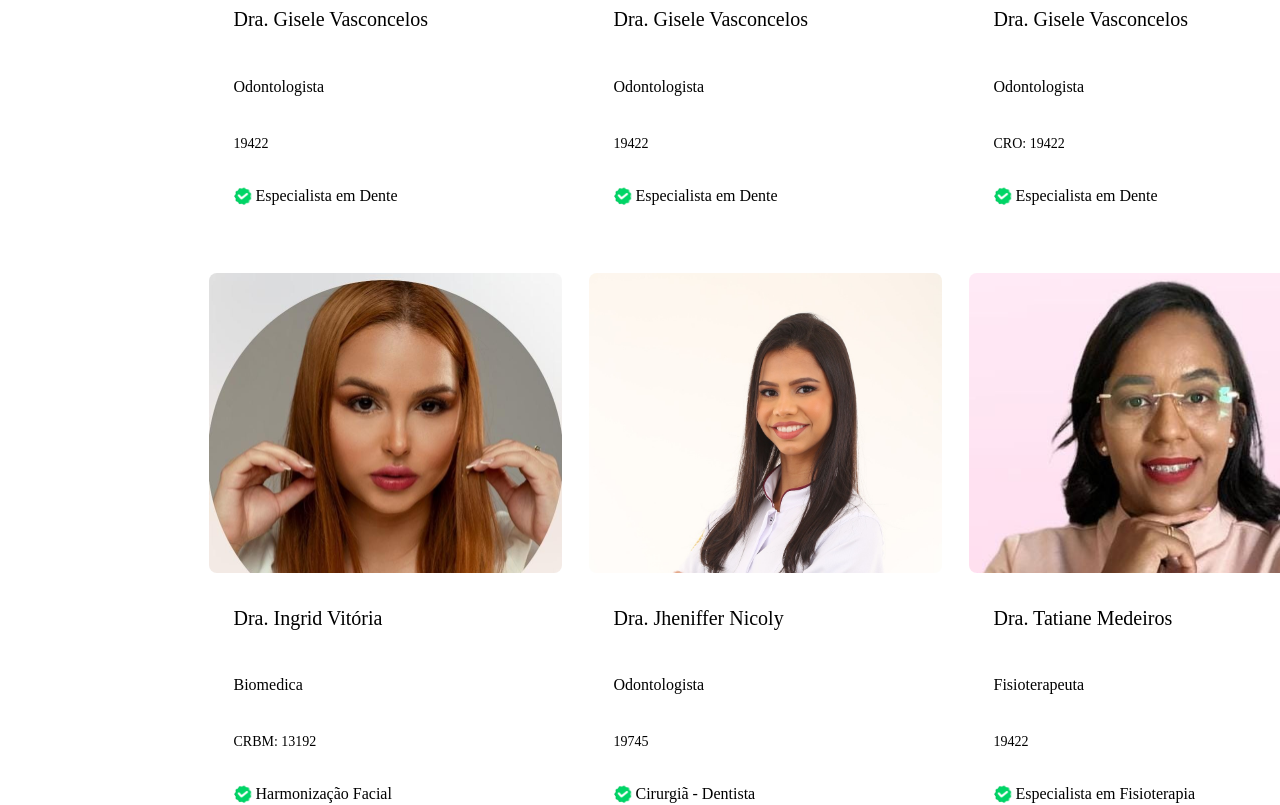
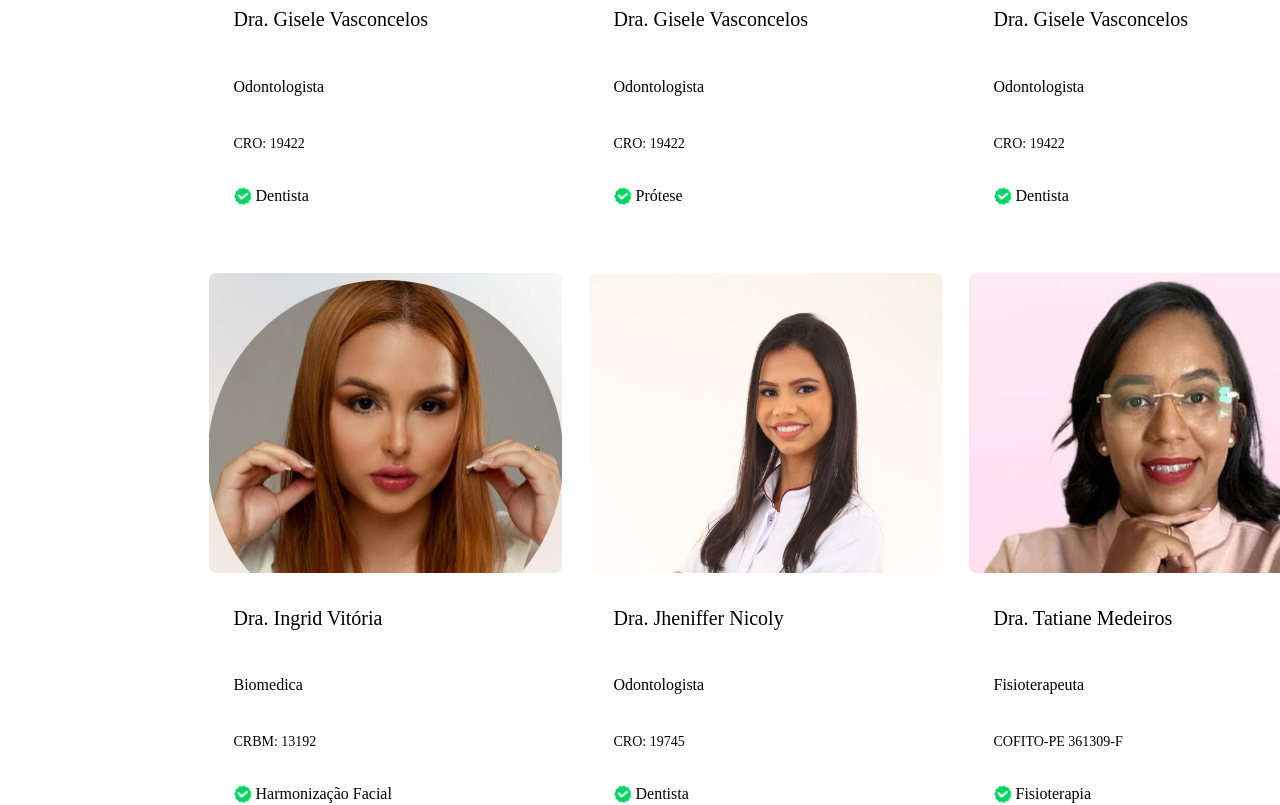
Before and after one commit to wemersonmatheuss/odonto-premium, a React (Vite) app: page / in a window 1280 px wide. Shown: the part 5300-6105 px from the top of the page. Built offline with nearby package versions, Linux system fonts and the light colour scheme.

Commit message:
style: ajuste no card de tima

```diff
--- a/src/components/Team/index.tsx
+++ b/src/components/Team/index.tsx
@@ -16,17 +16,17 @@ export function Team() {
             </div>
 
             <div className={styles.card}>
-                <CardTeam img={imgGisele} name="Dra. Gisele Vasconcelos" cargo="Odontologista" cro="19422" specialties="Especialista em Dente"/>
+                <CardTeam img={imgGisele} name="Dra. Gisele Vasconcelos" cargo="Odontologista" cro="CRO: 19422" specialties="Dentista"/>
 
-                <CardTeam img={imgGisele} name="Dra. Gisele Vasconcelos" cargo="Odontologista" cro="19422" specialties="Especialista em Dente"/>
+                <CardTeam img={imgGisele} name="Dra. Gisele Vasconcelos" cargo="Odontologista" cro="CRO: 19422" specialties="Prótese"/>
 
-                <CardTeam img={imgGisele} name="Dra. Gisele Vasconcelos" cargo="Odontologista" cro="CRO: 19422" specialties="Especialista em Dente"/>
+                <CardTeam img={imgGisele} name="Dra. Gisele Vasconcelos" cargo="Odontologista" cro="CRO: 19422" specialties="Dentista"/>
 
                 <CardTeam img={imgIngrid} name="Dra. Ingrid Vitória" cargo="Biomedica" cro="CRBM: 13192" specialties="Harmonização Facial"/>
 
-                <CardTeam img={imgJheniffer} name="Dra. Jheniffer Nicoly" cargo="Odontologista" cro="19745" specialties="Cirurgiã - Dentista"/>
+                <CardTeam img={imgJheniffer} name="Dra. Jheniffer Nicoly" cargo="Odontologista" cro="CRO: 19745" specialties="Dentista"/>
 
-                <CardTeam img={imgTatiane} name="Dra. Tatiane Medeiros" cargo="Fisioterapeuta" cro="19422" specialties="Especialista em Fisioterapia"/>
+                <CardTeam img={imgTatiane} name="Dra. Tatiane Medeiros" cargo="Fisioterapeuta" cro="COFITO-PE 361309-F" specialties="Fisioterapia"/>
             </div>
         </section>
     )
```
